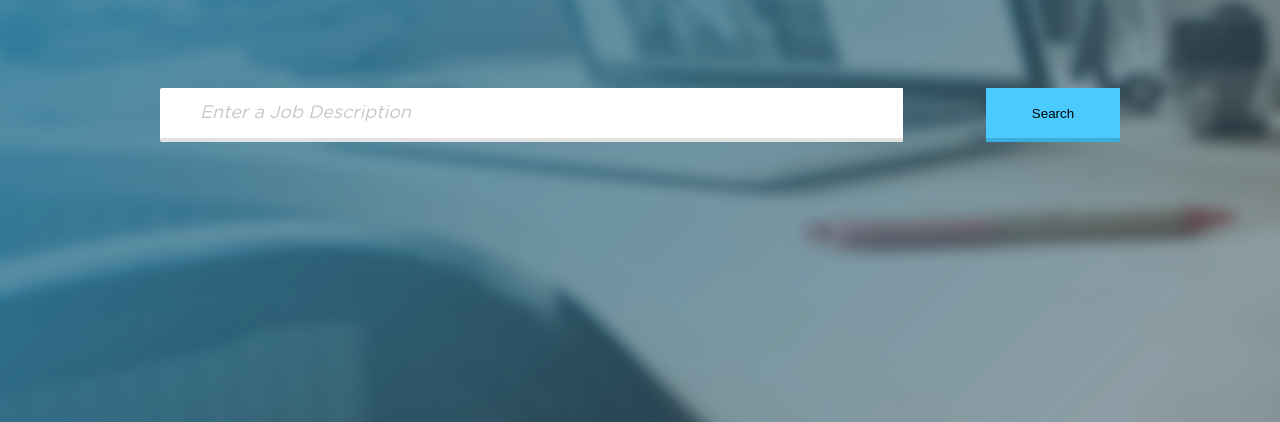
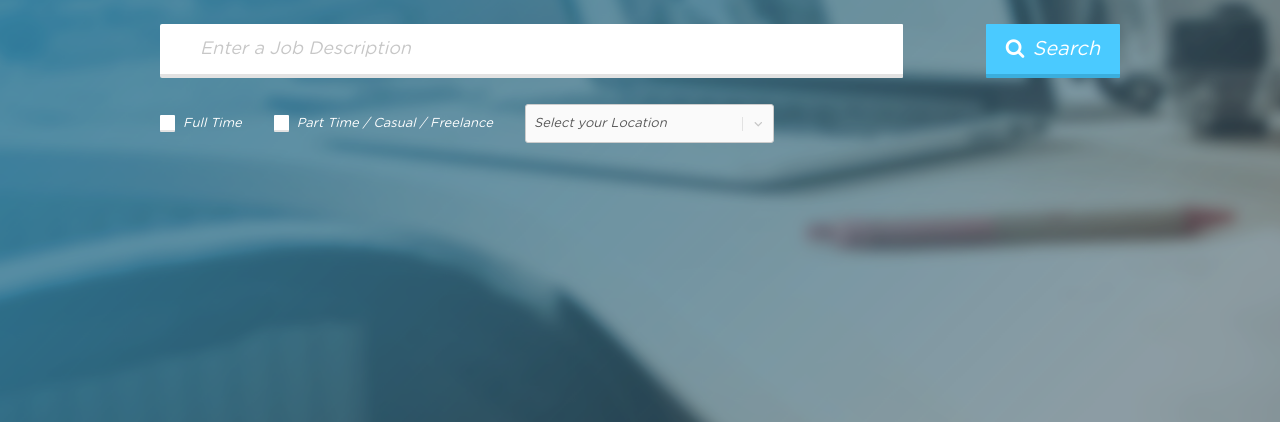
Before and after one commit to MrIvan4ik/MySite5, a plain HTML site: page index.html in a window 1280 px wide. Shown: the part 431-853 px from the top of the page. Drawn offline with Linux system fonts and the light colour scheme.

Commit message:
Закончил Header

```diff
--- a/index.html
+++ b/index.html
@@ -21,7 +21,20 @@
             <h1 class="search-text">I’m looking for..</h1>
             <form class="header-search-input">
               <input name="search" required="" value="" placeholder="Enter a Job Description" class="header-search-input__email">
-              <input type="submit" value="Search" class="header-search-input__sumbit">
+              <button class="header-search-input__sumbit">Search</button>
+            </form>
+            <form class="header-search-select">
+              <input id="ch1" type="checkbox" class="header-check-box">
+              <label for="ch1" class="header-check-box__text">Full Time</label>
+              <input id="ch2" type="checkbox" class="header-check-box">
+              <label for="ch2" class="header-check-box__text">Part Time / Casual / Freelance</label>
+              <div class="select-style">
+                <select class="header-selector">
+                  <option class="header-selector__option">Select your Location</option>
+                  <option class="header-selector__option">Somethink</option>
+                  <option class="header-selector__option">SomeTks</option>
+                </select>
+              </div>
             </form>
           </div>
         </div>
--- a/style/style.sass
+++ b/style/style.sass
@@ -141,3 +141,102 @@ a
   border-radius: 1px
   border-bottom: 4px solid #3baedd
   background-color: #4acaff
+  color: #ffffff
+  font-family: "Gotham Rounded"
+  font-size: 20px
+  font-weight: 300
+  font-style: italic
+  line-height: 25px
+  &::before
+    content: "\f002"
+    font-family: "FontAwesome"
+    font-style: normal
+    margin-right: 8px
+
+.header-search-select
+  @include flex(row, baseline,center )
+  width: 736px
+  height: 37px
+
+.header-check-box
+  width: 15px
+  height: 15px
+  border-bottom: 2px solid #e2e2e2
+  border-radius: 1px
+  background-color: #ffffff
+  margin: 0
+  margin-right: 14px
+  border: 1px solid #ffffff
+input
+ &[type=checkbox]
+    display: none
+input
+  &[type=checkbox] + label:before
+    content: ""
+    display: inline-block
+    width: 15px
+    height: 15px
+    vertical-align: middle
+    margin-right: 8px
+    background-color: #ffffff
+    border-radius: 1px
+    border-bottom: 2px solid #e2e2e2
+    transition: 0.3s
+
+input
+  &[type=checkbox]:checked + label:before
+    content: "\2714"
+    /* Tick
+    color: black
+    background-color: #ffffff
+    text-align: center
+    line-height: 15px
+
+.header-check-box__text
+  margin-right: 32px
+  color: #ffffff
+  font-family: "Gotham Rounded"
+  font-size: 13px
+  font-weight: 300
+  font-style: italic
+  line-height: 25px
+
+.header-selector
+  margin: auto
+  margin-right: 0
+  width: 247px
+  height: 37px
+  padding: 12px 16px 9px
+  border: 0
+  color: #585858
+  font-family: "Gotham Rounded"
+  font-size: 13px
+  font-weight: 300
+  font-style: italic
+  line-height: 25px
+
+.header-selector__option
+  color: #606060
+  font-family: "Gotham Rounded"
+  font-size: 13px
+  font-weight: 300
+  font-style: normal
+  line-height: 25px
+
+
+.select-style
+  border: 1px solid #ccc
+  width: 247px
+  border-radius: 3px
+  overflow: hidden
+  background: #fafafa url("../img/2-layers.png") no-repeat 95% 50%
+  .header-selector
+    padding: 5px 8px
+    width: 100%
+    border: none
+    box-shadow: none
+    background: transparent
+    background-image: none
+    -webkit-appearance: none
+    &:focus
+      outline: none
```
Also changed, not shown: img/2-layers.png (added), style/style.css, 1 other file.
